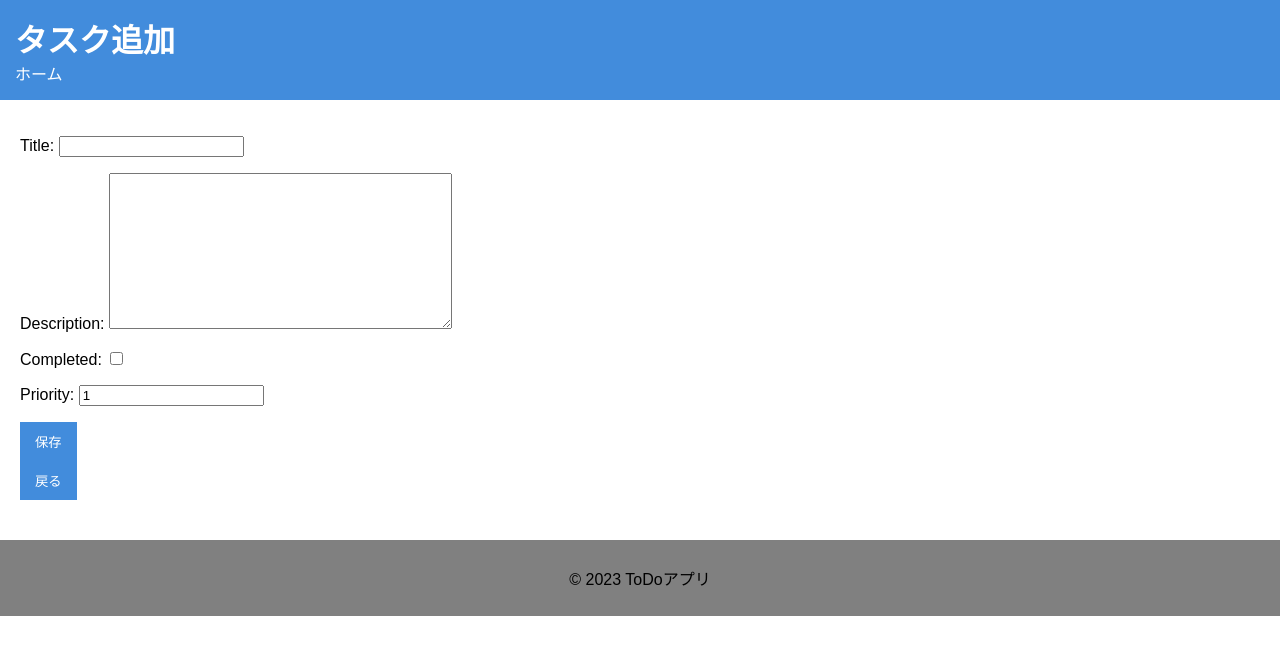
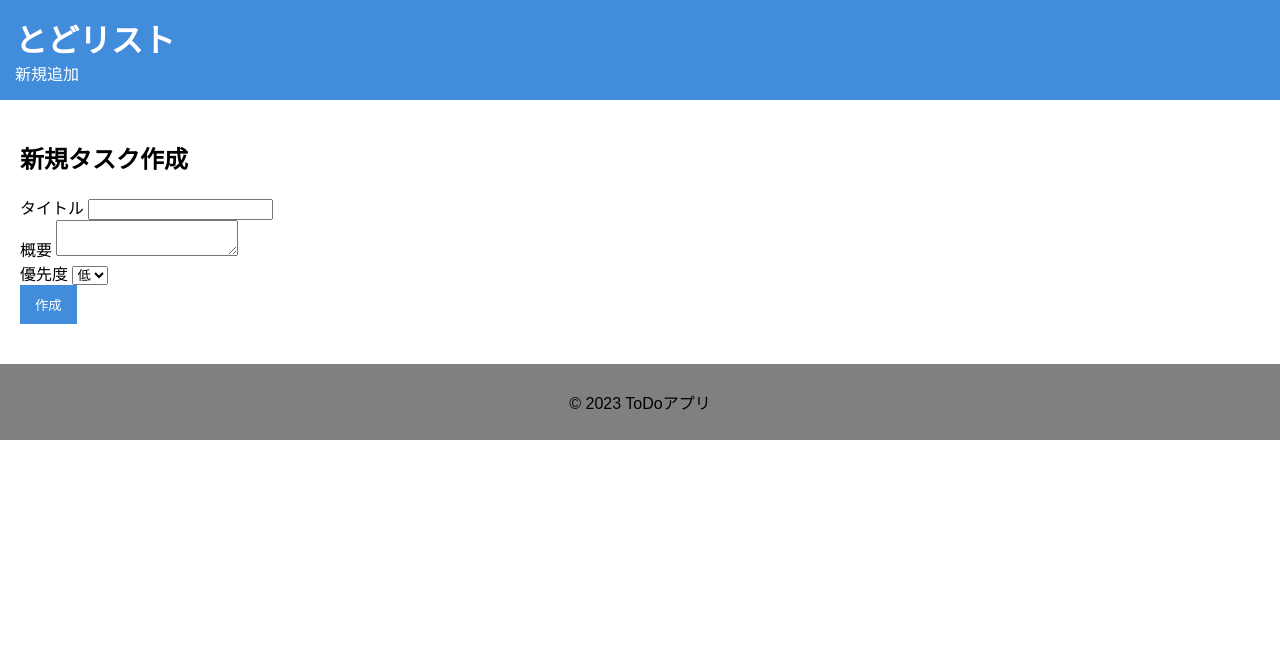
Before and after one commit to kaith05/djangotodo, a Django app: page /create/ in a window 1280 px wide. Shown: the top 655 px of the page. Run offline with Django 5.2, Linux system fonts and the light colour scheme.

Commit message:
画面の整理、ページの細分化

```diff
--- a/mysite/settings.py
+++ b/mysite/settings.py
@@ -52,10 +52,12 @@ MIDDLEWARE = [
 
 ROOT_URLCONF = 'mysite.urls'
 
+import os
+
 TEMPLATES = [
     {
         'BACKEND': 'django.template.backends.django.DjangoTemplates',
-        'DIRS': [],
+        'DIRS': [os.path.join(BASE_DIR, 'templates')],
         'APP_DIRS': True,
         'OPTIONS': {
             'context_processors': [
--- a/tasks/models.py
+++ b/tasks/models.py
@@ -5,7 +5,7 @@ class Task(models.Model):
     description = models.TextField(blank=True)
     completed = models.BooleanField(default=False)
     created_at = models.DateTimeField(auto_now_add=True)
-    priority = models.IntegerField(default=1)  # 追加
+    priority = models.IntegerField(default=1)
 
     def __str__(self):
         return self.title
--- /dev/null
+++ b/tasks/templates/tasks/task_create.html
@@ -0,0 +1,27 @@
+{% extends 'base.html' %}
+
+{% block title %}タスクの作成{% endblock %}
+
+{% block content %}
+<h2>新規タスク作成</h2>
+<form method="POST">
+    {% csrf_token %}
+    <div class="form-group">
+        <label for="title">タイトル</label>
+        <input type="text" id="title" name="title" required>
+    </div>
+    <div class="form-group">
+        <label for="description">概要</label>
+        <textarea id="description" name="description"></textarea>
+    </div>
+    <div class="form-group">
+        <label for="priority">優先度</label>
+        <select id="priority" name="priority">
+            <option value="1">低</option>
+            <option value="2">中</option>
+            <option value="3">高</option>
+        </select>
+    </div>
+    <button type="submit" class="btn btn-primary">作成</button>
+</form>
+{% endblock %}
--- a/tasks/templates/tasks/task_form.html
+++ /dev/null
@@ -1,26 +0,0 @@
-<!DOCTYPE html>
-<html lang="ja">
-<head>
-    <meta charset="UTF-8">
-    <title>{% block title %}ToDoアプリ{% endblock %}</title>
-    {% load static %}
-    <link rel="stylesheet" href="{% static 'tasks/style.css' %}">
-</head>
-<body>
-    <header>
-        <h1>タスク追加</h1>
-        <nav>
-          <a href="{% url 'task_list' %}">ホーム</a>
-        </nav>
-    </header>
-    <main>
-        <form method="post">
-          {% csrf_token %}
-          {{ form.as_p }}
-          <button type="submit">保存</button>
-        </form>
-        <button onclick="location.href='{% url 'task_list' %}'">戻る</button>
-      </main>
-      <footer>
-          <p>&copy; 2023 ToDoアプリ</p>
-      </footer>
--- a/tasks/templates/tasks/task_list.html
+++ b/tasks/templates/tasks/task_list.html
@@ -5,11 +5,6 @@
 
 {% block content %}
 <link rel="stylesheet" href="{% static 'tasks/task_list.css' %}">
-
-<div class="task-header">
-    <h2>タスク一覧</h2>
-    <a href="{% url 'task_create' %}" class="btn btn-primary">新しいタスクを追加</a>
-</div>
 
 <div class="task-filters">
     <button class="filter-btn active" data-filter="all">すべて</button>
--- a/tasks/views.py
+++ b/tasks/views.py
@@ -16,7 +16,7 @@ def task_create(request):
             return redirect('task_list')
     else:
         form = TaskForm()
-    return render(request, 'tasks/task_form.html', {'form': form})
+    return render(request, 'tasks/task_create.html', {'form': form})
 
 def toggle_task_completion(request, pk):
     if request.method == 'POST':
@@ -35,11 +35,11 @@ def task_update(request, pk):
             return redirect('task_list')
     else:
         form = TaskForm(instance=task)
-    return render(request, 'tasks/task_form.html', {'form': form})
+    return render(request, 'tasks/task_update.html', {'form': form})
 
 def task_delete(request, pk):
     task = get_object_or_404(Task, pk=pk)
     if request.method == 'POST':
         task.delete()
         return redirect('task_list')
-    return render(request, 'tasks/task_confirm_delete.html', {'task': task})
+    return render(request, 'tasks/task_delete.html', {'task': task})
```
Also changed, not shown: tasks/static/tasks/task_list.css (+1 -16 lines), tasks/templates/tasks/task_confirm_delete.html (deleted, +0 -7 lines), tasks/templates/tasks/task_delete.html (added, +13 -0 lines), tasks/templates/tasks/task_update.html (added, +27 -0 lines).
